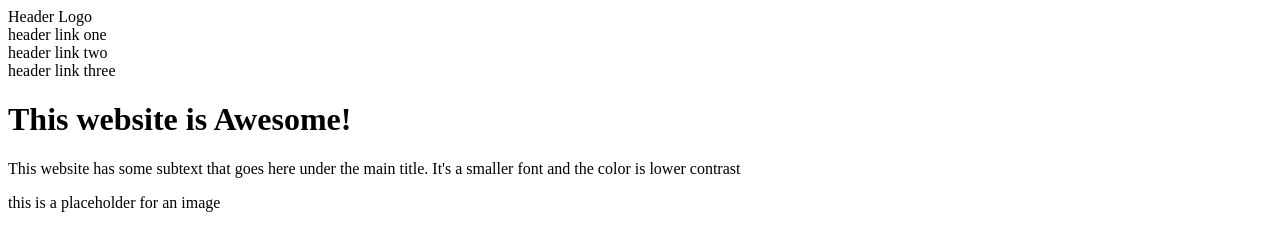
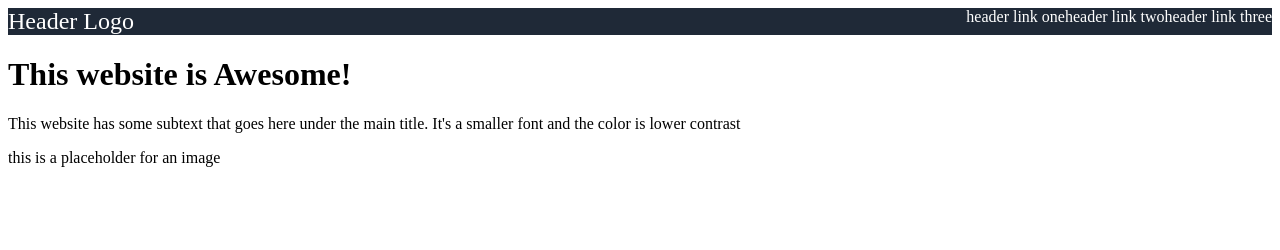
Before and after one commit to Dwarble/website-project, a plain HTML site: page index.html in a window 1280 px wide. Drawn offline with Linux system fonts and the light colour scheme.

Commit message:
added css to align logo and links on top line

```diff
--- a/index.html
+++ b/index.html
@@ -9,10 +9,13 @@
 </head>
 
 <header>
-    <div> Header Logo</div>
-    <div> header link one</div>
-    <div> header link two</div>
-    <div> header link three</div>
+    <div class="header-logo"> Header Logo</div>
+
+<div class="links">
+    <div class="link-1"> header link one</div>
+    <div class="link-2"> header link two</div>
+    <div class="link-3"> header link three</div>
+</div>
 </header>
 <body>
     <h1>This website is Awesome!</h1>
--- a/style.css
+++ b/style.css
@@ -0,0 +1,15 @@
+header {
+    background-color: #1F2937;
+    color: white;
+    display: flex;
+    justify-content: space-between;
+}
+.header-logo {
+    display: flex;
+    font-size: 24px;
+    -ms-flex-align: start;
+}
+
+.links {
+    display: flex;
+}
```
